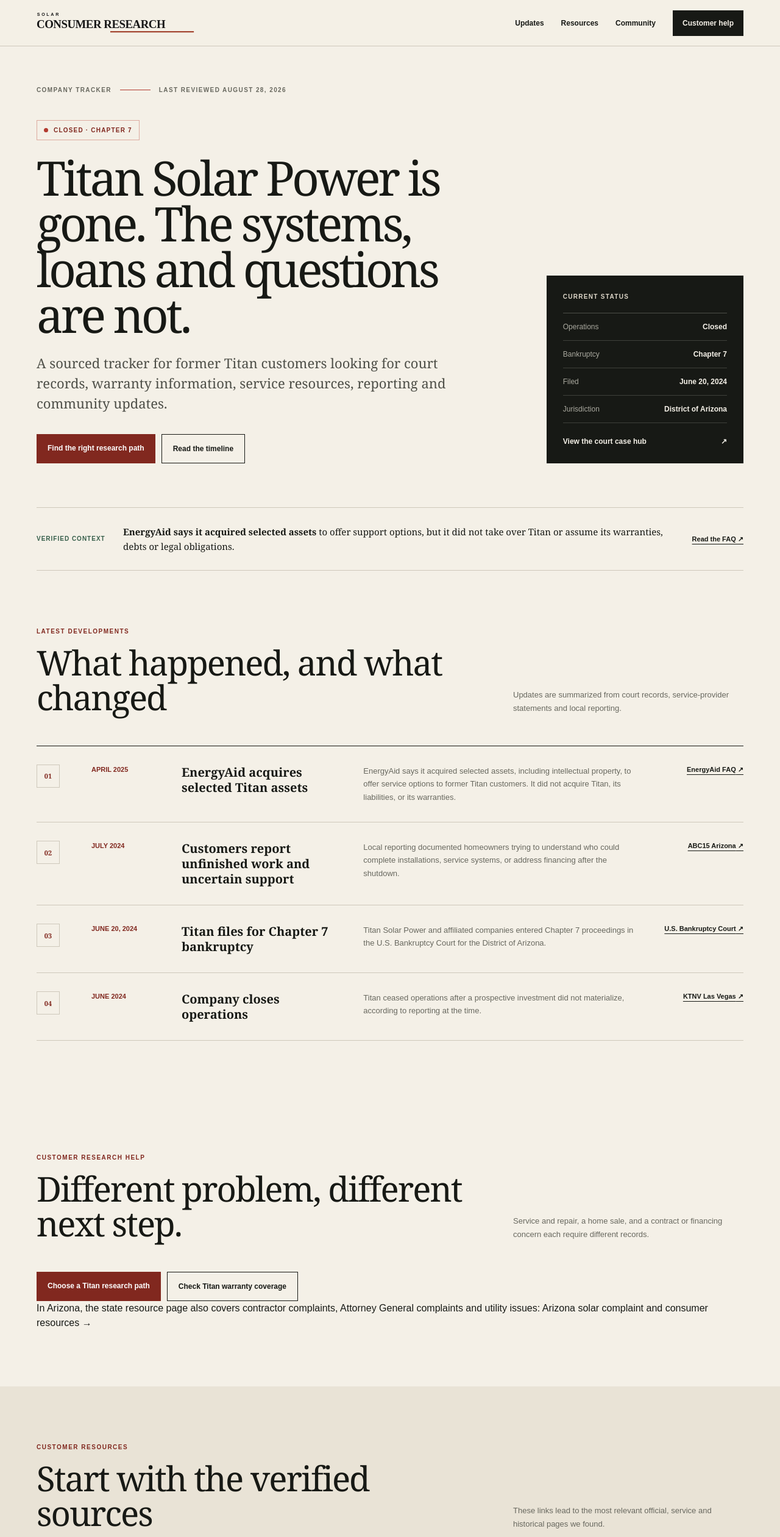
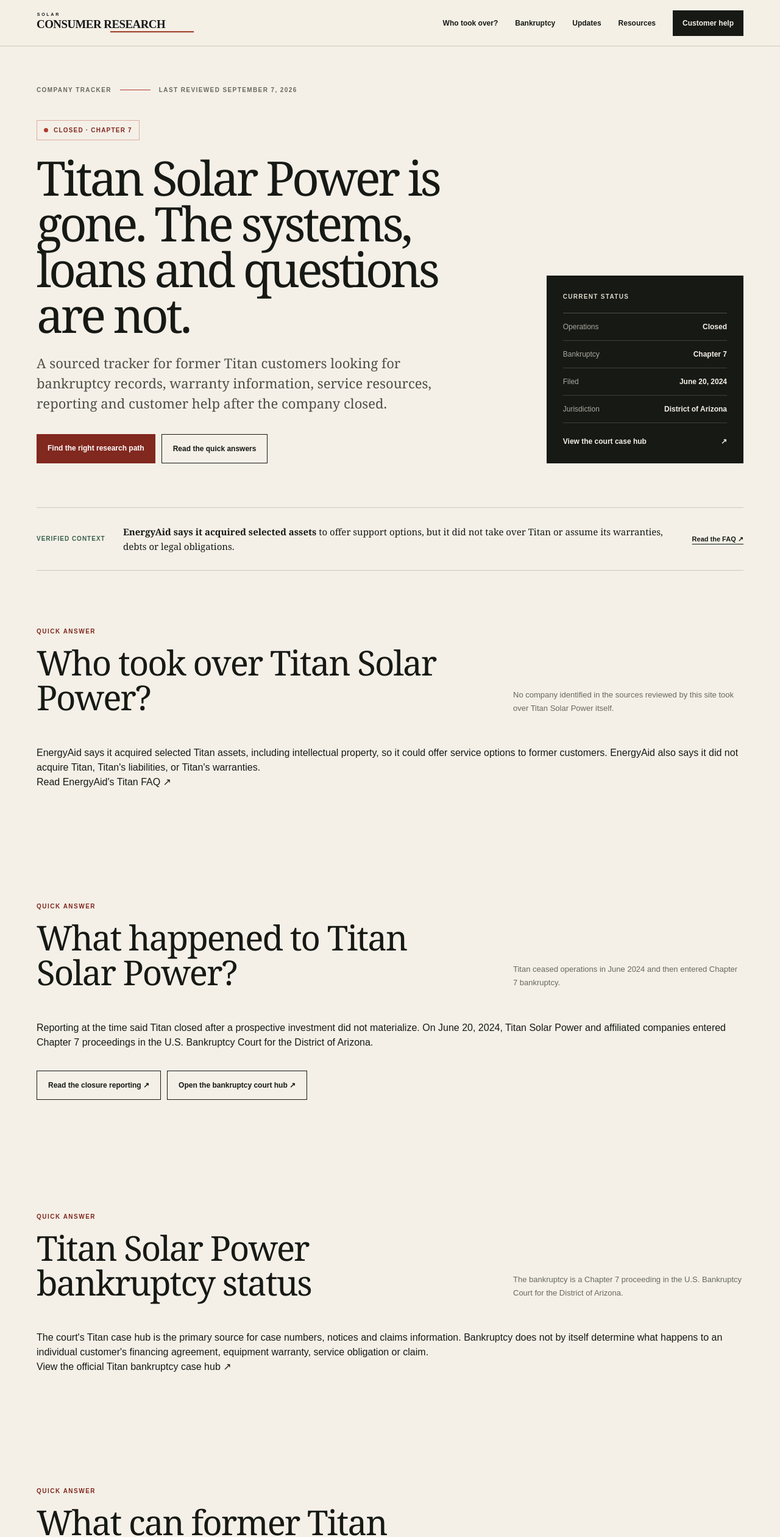
Before and after one commit to Decentralized-Rob/solar-consumer-research, a Next.js app: page /cases/titan-solar-power in a window 1280 px wide. Shown: the top 2521 px of the page at 61% size. Built offline with nearby package versions, Linux system fonts and the light colour scheme.

Commit message:
SEO: match Titan bankruptcy and customer-help queries

```diff
--- a/app/cases/titan-solar-power/page.tsx
+++ b/app/cases/titan-solar-power/page.tsx
@@ -5,12 +5,12 @@ import SubscribeForm from "./SubscribeForm";
 import "./titan-tracker.css";
 
 export const metadata: Metadata = {
-  title: "Titan Solar Power Closure: Customer Resources & Updates",
-  description: "Court records, warranty information, service resources, reporting, and updates for former Titan Solar Power customers.",
+  title: "Titan Solar Power Bankruptcy, Closure & Customer Help",
+  description: "Titan Solar Power bankruptcy and closure information, who took over selected assets, warranty limits, court records, and customer-help resources for former Titan customers.",
   alternates: { canonical: "/cases/titan-solar-power" },
   openGraph: {
-    title: "Titan Solar Power Closure: Customer Resources & Updates",
-    description: "A sourced tracker for former Titan Solar Power customers.",
+    title: "Titan Solar Power Bankruptcy, Closure & Customer Help",
+    description: "A sourced tracker covering Titan Solar Power's Chapter 7 bankruptcy, closure, selected asset acquisition, warranty limits, and customer-help resources.",
     url: "/cases/titan-solar-power",
     type: "article",
   },
@@ -72,22 +72,23 @@ export default function TitanSolarPowerPage() {
           <Image src="/brand/solar-consumer-research.svg" alt="" width={690} height={104} priority unoptimized />
         </Link>
         <nav aria-label="Page navigation">
+          <a href="#who-took-over">Who took over?</a>
+          <a href="#bankruptcy-status">Bankruptcy</a>
           <a href="#tt-updates">Updates</a>
           <a href="#tt-resources">Resources</a>
-          <a href="#tt-community">Community</a>
           <Link className="tt-header-cta" href="/cases/titan-solar-power/customer-help">Customer help</Link>
         </nav>
       </header>
 
       <main>
         <section className="tt-hero">
-          <div className="tt-kicker"><span>Company tracker</span><i /><span>Last reviewed August 28, 2026</span></div>
+          <div className="tt-kicker"><span>Company tracker</span><i /><span>Last reviewed September 7, 2026</span></div>
           <div className="tt-hero-grid">
             <div>
               <div className="tt-status-pill"><span /> Closed · Chapter 7</div>
               <h1>Titan Solar Power is gone. The systems, loans and questions are not.</h1>
-              <p className="tt-deck">A sourced tracker for former Titan customers looking for court records, warranty information, service resources, reporting and community updates.</p>
-              <div className="tt-actions"><Link className="tt-button tt-button-primary" href="/cases/titan-solar-power/customer-help">Find the right research path</Link><a className="tt-button tt-button-secondary" href="#tt-updates">Read the timeline</a></div>
+              <p className="tt-deck">A sourced tracker for former Titan customers looking for bankruptcy records, warranty information, service resources, reporting and customer help after the company closed.</p>
+              <div className="tt-actions"><Link className="tt-button tt-button-primary" href="/cases/titan-solar-power/customer-help">Find the right research path</Link><a className="tt-button tt-button-secondary" href="#who-took-over">Read the quick answers</a></div>
             </div>
             <aside className="tt-status-card" aria-label="Current company status">
               <p>Current status</p>
@@ -103,6 +104,36 @@ export default function TitanSolarPowerPage() {
           <ExternalLink href="https://energyaid.net/titan-solar-power-is-out-of-business/">Read the FAQ ↗</ExternalLink>
         </section>
 
+        <section className="tt-section" id="who-took-over">
+          <div className="tt-section-heading"><div><p>Quick answer</p><h2>Who took over Titan Solar Power?</h2></div><span>No company identified in the sources reviewed by this site took over Titan Solar Power itself.</span></div>
+          <p>EnergyAid says it acquired selected Titan assets, including intellectual property, so it could offer service options to former customers. EnergyAid also says it did not acquire Titan, Titan&apos;s liabilities, or Titan&apos;s warranties.</p>
+          <ExternalLink href="https://energyaid.net/titan-solar-power-is-out-of-business/">Read EnergyAid&apos;s Titan FAQ ↗</ExternalLink>
+        </section>
+
+        <section className="tt-section" id="what-happened">
+          <div className="tt-section-heading"><div><p>Quick answer</p><h2>What happened to Titan Solar Power?</h2></div><span>Titan ceased operations in June 2024 and then entered Chapter 7 bankruptcy.</span></div>
+          <p>Reporting at the time said Titan closed after a prospective investment did not materialize. On June 20, 2024, Titan Solar Power and affiliated companies entered Chapter 7 proceedings in the U.S. Bankruptcy Court for the District of Arizona.</p>
+          <div className="tt-actions">
+            <ExternalLink className="tt-button tt-button-secondary" href="https://www.ktnv.com/news/embattled-firm-titan-solar-power-goes-out-of-business">Read the closure reporting ↗</ExternalLink>
+            <ExternalLink className="tt-button tt-button-secondary" href="https://www.azb.uscourts.gov/re-titan-solar-power-inc-and-its-affiliates">Open the bankruptcy court hub ↗</ExternalLink>
+          </div>
+        </section>
+
+        <section className="tt-section" id="bankruptcy-status">
+          <div className="tt-section-heading"><div><p>Quick answer</p><h2>Titan Solar Power bankruptcy status</h2></div><span>The bankruptcy is a Chapter 7 proceeding in the U.S. Bankruptcy Court for the District of Arizona.</span></div>
+          <p>The court&apos;s Titan case hub is the primary source for case numbers, notices and claims information. Bankruptcy does not by itself determine what happens to an individual customer&apos;s financing agreement, equipment warranty, service obligation or claim.</p>
+          <ExternalLink href="https://www.azb.uscourts.gov/re-titan-solar-power-inc-and-its-affiliates">View the official Titan bankruptcy case hub ↗</ExternalLink>
+        </section>
+
+        <section className="tt-section" id="customer-help-now">
+          <div className="tt-section-heading"><div><p>Quick answer</p><h2>What can former Titan customers do now?</h2></div><span>The right research path depends on whether the issue is service, warranty, financing, a home sale, unfinished work or the bankruptcy.</span></div>
+          <p>Start by identifying the company named on each contract, loan, lease, warranty and equipment document. Then use the customer-help paths below to separate service and repair questions from warranty, financing, home-sale and bankruptcy issues.</p>
+          <div className="tt-actions">
+            <Link className="tt-button tt-button-primary" href="/cases/titan-solar-power/customer-help">Choose a Titan customer-help path</Link>
+            <Link className="tt-button tt-button-secondary" href="/cases/titan-solar-power/warranty-after-bankruptcy">Check warranty information</Link>
+          </div>
+        </section>
+
         <section className="tt-section" id="tt-updates">
           <div className="tt-section-heading"><div><p>Latest developments</p><h2>What happened, and what changed</h2></div><span>Updates are summarized from court records, service-provider statements and local reporting.</span></div>
           <div className="tt-timeline">{developments.map((item, index) => <article key={item.title}>
@@ -112,7 +143,7 @@ export default function TitanSolarPowerPage() {
         </section>
 
         <section className="tt-section" aria-label="Customer research help">
-          <div className="tt-section-heading"><div><p>Customer research help</p><h2>Different problem, different next step.</h2></div><span>Service and repair, a home sale, and a contract or financing concern each require different records.</span></div>
+          <div className="tt-section-heading"><div><p>Customer research help</p><h2>Different situation, different next step.</h2></div><span>Service and repair, a home sale, and a contract or financing concern each require different records.</span></div>
           <div className="tt-actions">
             <Link className="tt-button tt-button-primary" href="/cases/titan-solar-power/customer-help">Choose a Titan research path</Link>
             <Link className="tt-button tt-button-secondary" href="/cases/titan-solar-power/warranty-after-bankruptcy">Check Titan warranty coverage</Link>
```
